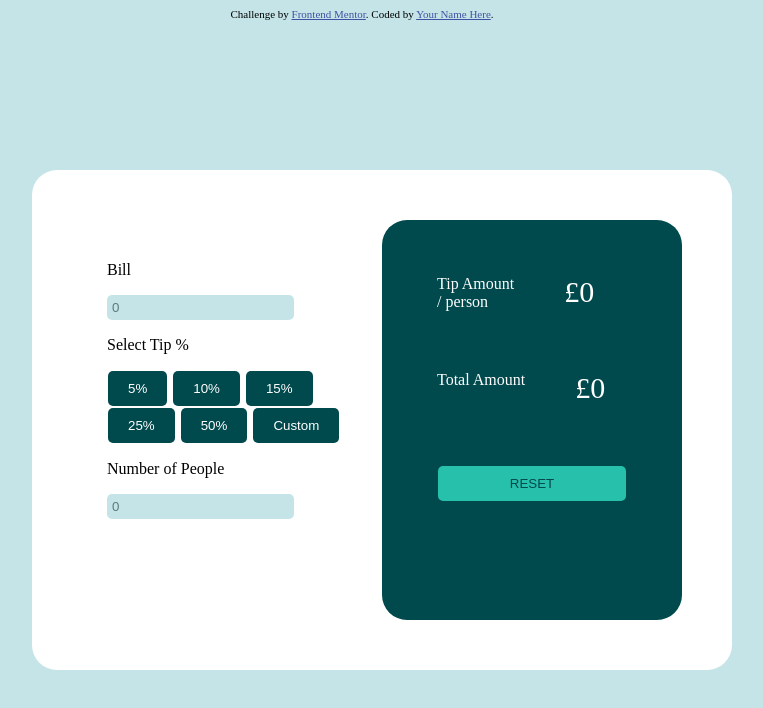
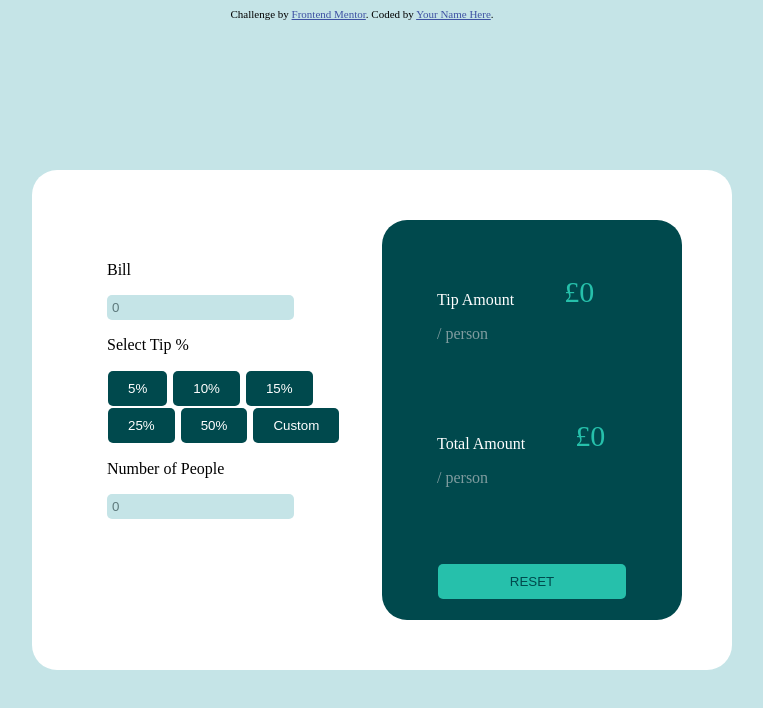
Before and after one commit to anioji94/tip_calculator_frontendmentor, a plain HTML site: page index.html in a window 1280 px wide. Shown: the whole page, without its empty margins (278-1041 px from the left). Drawn offline with Linux system fonts and the light colour scheme.

Commit message:
adjusting colors

```diff
--- a/index.html
+++ b/index.html
@@ -43,9 +43,8 @@
     <div class="output">
       <div class="tip">
         <div class="unit">
-          Tip Amount
-          <br>
-          / person
+          <p id="title">Tip Amount</p>
+          <p>/ person</p>
         </div>
         <div class="value" id="per-person">
           £<span id="per-person-value"></span>
@@ -53,9 +52,8 @@
       </div>
       <div class="tip">
         <div class="unit">
-          Total Amount
-          <br>
-
+          <p id="title">Total Amount</p>
+          <p>/ person</p>
         </div>
         <div class="value"  id="total">
           £<span id="total-value"></span>
--- a/style.css
+++ b/style.css
@@ -70,6 +70,7 @@ body {
 }
 
 .value {
+    color: var(--strongCyan);
     font-size: 30px;
     padding-left: 50px;
 }
@@ -98,6 +99,15 @@ button:focus, button:hover {
     background-color: var(--lightGrayishCyan);
 }
 
+#title {
+    color: var(--white);
+}
+
+.unit p {
+    color: var(--darkGrayishCyan2);
+    size: var(--fontSize);
+}
+
 input {
     background-color: var(--lightGrayishCyan);
     color: var(--darkGrayishCyan);
```
